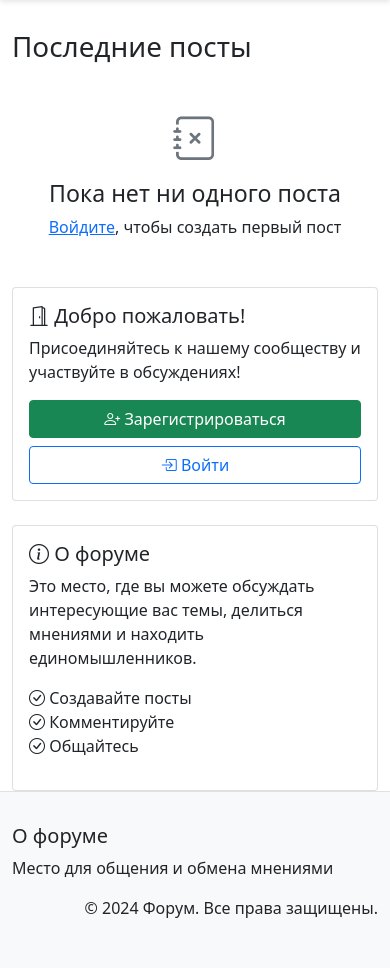
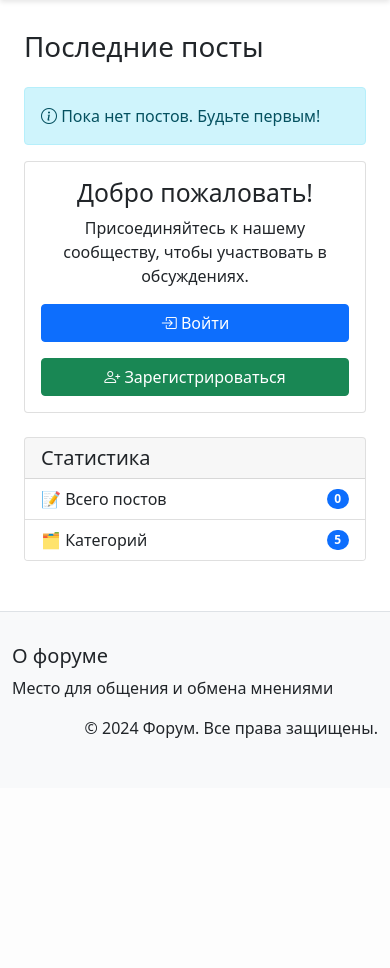
Before and after one commit to stmnbxll/forum.base, a Flask app: page / in a window 390 px wide. Shown: the part 56-1024 px from the top of the page. After the commit the page ends 794 px from the top, so only its background shows below. Run offline with Flask 3, Linux system fonts and the light colour scheme; data comes from the database, SQL or seed files in the repository; data that the repository does not hold is empty.

Commit message:
added categories for posts

```diff
--- a/app.py
+++ b/app.py
@@ -81,13 +81,25 @@ class User(UserMixin, db.Model):
         self.last_seen = datetime.utcnow()
         db.session.commit()
 
+class Category(db.Model):
+    id = db.Column(db.Integer, primary_key=True)
+    name = db.Column(db.String(50), nullable=False)
+    description = db.Column(db.String(200))
+    icon = db.Column(db.String(20))  # Эмодзи для категории
+    slug = db.Column(db.String(50), unique=True, nullable=False)  # URL-friendly имя
+    posts = db.relationship('Post', backref='category', lazy=True)
+
+    def __repr__(self):
+        return f'<Category {self.name}>'
+
 class Post(db.Model):
     id = db.Column(db.Integer, primary_key=True)
     title = db.Column(db.String(100), nullable=False)
     content = db.Column(db.Text, nullable=False)
     date_posted = db.Column(db.DateTime, nullable=False, default=datetime.utcnow)
     user_id = db.Column(db.Integer, db.ForeignKey('user.id'), nullable=False)
-    comments = db.relationship('Comment', backref='post', lazy=True)
+    category_id = db.Column(db.Integer, db.ForeignKey('category.id'), nullable=False)  # Добавляем связь с категорией
+    comments = db.relationship('Comment', backref='post', lazy=True, cascade='all, delete-orphan')
 
 class Comment(db.Model):
     id = db.Column(db.Integer, primary_key=True)
@@ -102,21 +114,46 @@ def load_user(user_id):
 
 @app.route('/')
 def home():
-    posts = Post.query.order_by(Post.date_posted.desc()).all()
-    return render_template('home.html', posts=posts)
+    page = request.args.get('page', 1, type=int)
+    category_slug = request.args.get('category')
+
+    if category_slug:
+        category = Category.query.filter_by(slug=category_slug).first_or_404()
+        posts = Post.query.filter_by(category_id=category.id)
+    else:
+        posts = Post.query
+
+    posts = posts.order_by(Post.date_posted.desc()).paginate(page=page, per_page=5)
+    categories = Category.query.all()
+
+    return render_template('home.html', posts=posts, categories=categories, Post=Post)
 
 @app.route('/post/new', methods=['GET', 'POST'])
 @login_required
 def new_post():
+    categories = Category.query.all()
     if request.method == 'POST':
         title = request.form['title']
         content = request.form['content']
-        post = Post(title=title, content=content, author=current_user)
+        category_id = request.form['category']
+
+        if not title or not content or not category_id:
+            flash('Пожалуйста, заполните все поля', 'danger')
+            return render_template('create_post.html', categories=categories)
+
+        post = Post(
+            title=title,
+            content=content,
+            author=current_user,
+            category_id=category_id
+        )
         db.session.add(post)
         db.session.commit()
-        flash('Ваш пост успешно создан!', 'success')
-        return redirect(url_for('home'))
-    return render_template('create_post.html')
+
+        flash('Пост успешно создан!', 'success')
+        return redirect(url_for('post', post_id=post.id))
+
+    return render_template('create_post.html', categories=categories)
 
 @app.route('/post/<int:post_id>')
 def post(post_id):
@@ -254,6 +291,14 @@ def edit_profile():
 
     return render_template('edit_profile.html')
 
+@app.route('/category/<string:slug>')
+def category(slug):
+    category = Category.query.filter_by(slug=slug).first_or_404()
+    posts = Post.query.filter_by(category_id=category.id)\
+        .order_by(Post.date_posted.desc())\
+        .all()
+    return render_template('category.html', category=category, posts=posts)
+
 @app.before_request
 def before_request():
     if current_user.is_authenticated:
@@ -282,6 +327,52 @@ def create_admin():
             )
             db.session.add(admin)
             db.session.commit()
+
+def create_default_categories():
+    categories = [
+        {
+            'name': 'Игры',
+            'description': 'Обсуждение игр и игровой индустрии',
+            'icon': '🎮',
+            'slug': 'games'
+        },
+        {
+            'name': 'Технологии',
+            'description': 'Обсуждение технологий, программирования и железа',
+            'icon': '💻',
+            'slug': 'tech'
+        },
+        {
+            'name': 'Творчество',
+            'description': 'Арт, музыка, видео и литературa',
+            'icon': '🎨',
+            'slug': 'art'
+        },
+        {
+            'name': 'Общение',
+            'description': 'Знакомства, флудилка, новости и юмор',
+            'icon': '🌍',
+            'slug': 'social'
+        },
+        {
+            'name': 'Помощь',
+            'description': 'Вопросы по форуму и техподдержка',
+            'icon': '💡',
+            'slug': 'help'
+        }
+    ]
+
+    for cat_data in categories:
+        if not Category.query.filter_by(slug=cat_data['slug']).first():
+            category = Category(
+                name=cat_data['name'],
+                description=cat_data['description'],
+                icon=cat_data['icon'],
+                slug=cat_data['slug']
+            )
+            db.session.add(category)
+
+    db.session.commit()
 
 @app.route('/admin')
 @login_required
@@ -347,5 +438,6 @@ def admin_delete_post(post_id):
 if __name__ == '__main__':
     with app.app_context():
         db.create_all()
+        create_default_categories()  # Создаем категории при запуске
         create_admin()
     app.run(debug=True)
--- a/templates/home.html
+++ b/templates/home.html
@@ -3,10 +3,37 @@
 {% block title %}Главная{% endblock %}
 
 {% block content %}
+<div class="container">
     <div class="row">
         <div class="col-md-8">
-        <h1 class="mb-4">Последние посты</h1>
-        {% for post in posts %}
+            {% if request.args.get('category') %}
+                {% set current_category = categories|selectattr('slug', 'equalto', request.args.get('category'))|first %}
+                <nav aria-label="breadcrumb">
+                    <ol class="breadcrumb">
+                        <li class="breadcrumb-item"><a href="{{ url_for('home') }}">Главная</a></li>
+                        <li class="breadcrumb-item active">{{ current_category.icon }} {{ current_category.name }}</li>
+                    </ol>
+                </nav>
+            {% endif %}
+
+            <div class="d-flex justify-content-between align-items-center mb-4">
+                <h1 class="mb-0">
+                    {% if request.args.get('category') %}
+                        {{ current_category.icon }} {{ current_category.name }}
+                    {% else %}
+                        Последние посты
+                    {% endif %}
+                </h1>
+                {% if current_user.is_authenticated %}
+                <div class="text-end mb-4">
+                    <a href="{{ url_for('new_post') }}" class="btn btn-success">
+                        <i class="bi bi-plus-circle"></i> Создать пост
+                    </a>
+                </div>
+                {% endif %}
+            </div>
+
+            {% for post in posts.items %}
             <div class="card mb-4">
                 <div class="card-header d-flex justify-content-between align-items-center">
                     <div>
@@ -21,9 +48,15 @@
                             <span class="admin-icon" title="Администратор">👑</span>
                         {% endif %}
                     </div>
-                <small class="text-muted">
+                    <div class="text-muted">
+                        <a href="{{ url_for('category', slug=post.category.slug) }}"
+                           class="text-decoration-none me-2">
+                            <span class="badge bg-primary">
+                                {{ post.category.icon }} {{ post.category.name }}
+                            </span>
+                        </a>
                         <i class="bi bi-clock"></i> {{ post.date_posted.strftime('%d.%m.%Y %H:%M') }}
-                </small>
+                    </div>
                 </div>
                 <div class="card-body">
                     <h5 class="card-title">
@@ -43,54 +76,88 @@
                 </div>
             </div>
             {% else %}
-        <div class="text-center my-5">
-            <i class="bi bi-journal-x display-1 text-muted"></i>
-            <h3 class="mt-3">Пока нет ни одного поста</h3>
-            {% if current_user.is_authenticated %}
-                <p>Будьте первым! <a href="{{ url_for('new_post') }}">Создать пост</a></p>
-            {% else %}
-                <p><a href="{{ url_for('login') }}">Войдите</a>, чтобы создать первый пост</p>
+            <div class="alert alert-info">
+                <i class="bi bi-info-circle"></i> Пока нет постов. Будьте первым!
+            </div>
+            {% endfor %}
+
+            <!-- Пагинация -->
+            {% if posts.pages > 1 %}
+            <nav aria-label="Навигация по страницам">
+                <ul class="pagination justify-content-center">
+                    {% for page_num in range(1, posts.pages + 1) %}
+                    <li class="page-item {% if page_num == posts.page %}active{% endif %}">
+                        <a class="page-link" href="{{ url_for('home', page=page_num, category=request.args.get('category')) }}">
+                            {{ page_num }}
+                        </a>
+                    </li>
+                    {% endfor %}
+                </ul>
+            </nav>
             {% endif %}
         </div>
+
+        <div class="col-md-4">
+            {% if current_user.is_authenticated %}
+            <!-- Категории для авторизованных пользователей -->
+            <div class="card mb-4">
+                <div class="card-header">
+                    <h5 class="card-title mb-0">Категории</h5>
+                </div>
+                <div class="list-group list-group-flush">
+                    <a href="{{ url_for('home') }}"
+                       class="list-group-item list-group-item-action d-flex justify-content-between align-items-center
+                              {% if not request.args.get('category') %}active{% endif %}">
+                        <span>📋 Все категории</span>
+                        <span class="badge bg-primary rounded-pill">
+                            {{ Post.query.count() }}
+                        </span>
+                    </a>
+                    {% for category in categories %}
+                    <a href="{{ url_for('home', category=category.slug) }}"
+                       class="list-group-item list-group-item-action d-flex justify-content-between align-items-center
+                              {% if request.args.get('category') == category.slug %}active{% endif %}">
+                        <span>{{ category.icon }} {{ category.name }}</span>
+                        <span class="badge bg-primary rounded-pill">
+                            {{ Post.query.filter_by(category_id=category.id).count() }}
+                        </span>
+                    </a>
                     {% endfor %}
                 </div>
-    <div class="col-md-4">
+            </div>
+            {% else %}
+            <!-- Приветственный блок для неавторизованных пользователей -->
             <div class="card mb-4">
-            <div class="card-body">
-                <h5 class="card-title">
-                    <i class="bi bi-door-open"></i> Добро пожаловать!
-                </h5>
-                <p class="card-text">Присоединяйтесь к нашему сообществу и участвуйте в обсуждениях!</p>
-                {% if not current_user.is_authenticated %}
+                <div class="card-body text-center">
+                    <h2 class="card-title">Добро пожаловать!</h2>
+                    <p class="card-text">Присоединяйтесь к нашему сообществу, чтобы участвовать в обсуждениях.</p>
                     <div class="d-grid gap-2">
+                        <a href="{{ url_for('login') }}" class="btn btn-primary mb-2">
+                            <i class="bi bi-box-arrow-in-right"></i> Войти
+                        </a>
                         <a href="{{ url_for('register') }}" class="btn btn-success">
                             <i class="bi bi-person-plus"></i> Зарегистрироваться
                         </a>
-                    <a href="{{ url_for('login') }}" class="btn btn-outline-primary">
-                        <i class="bi bi-box-arrow-in-right"></i> Войти
-                    </a>
-                </div>
-                {% else %}
-                <a href="{{ url_for('new_post') }}" class="btn btn-primary d-block">
-                    <i class="bi bi-plus-circle"></i> Создать новый пост
-                </a>
-                {% endif %}
                     </div>
                 </div>
+            </div>
+            {% endif %}
 
+            <!-- Статистика -->
             <div class="card">
-            <div class="card-body">
-                <h5 class="card-title">
-                    <i class="bi bi-info-circle"></i> О форуме
-                </h5>
-                <p class="card-text">
-                    Это место, где вы можете обсуждать интересующие вас темы, делиться мнениями и находить единомышленников.
-                </p>
-                <ul class="list-unstyled">
-                    <li><i class="bi bi-check-circle"></i> Создавайте посты</li>
-                    <li><i class="bi bi-check-circle"></i> Комментируйте</li>
-                    <li><i class="bi bi-check-circle"></i> Общайтесь</li>
-                </ul>
+                <div class="card-header">
+                    <h5 class="card-title mb-0">Статистика</h5>
+                </div>
+                <div class="list-group list-group-flush">
+                    <div class="list-group-item d-flex justify-content-between align-items-center">
+                        <span>📝 Всего постов</span>
+                        <span class="badge bg-primary rounded-pill">{{ posts.total }}</span>
+                    </div>
+                    <div class="list-group-item d-flex justify-content-between align-items-center">
+                        <span>🗂️ Категорий</span>
+                        <span class="badge bg-primary rounded-pill">{{ categories|length }}</span>
+                    </div>
+                </div>
             </div>
         </div>
     </div>
```
Also changed, not shown: templates/category.html (added, +95 -0 lines), templates/create_post.html (+26 -17 lines), README.md. Lines whose indentation alone changed are shown as unchanged.
